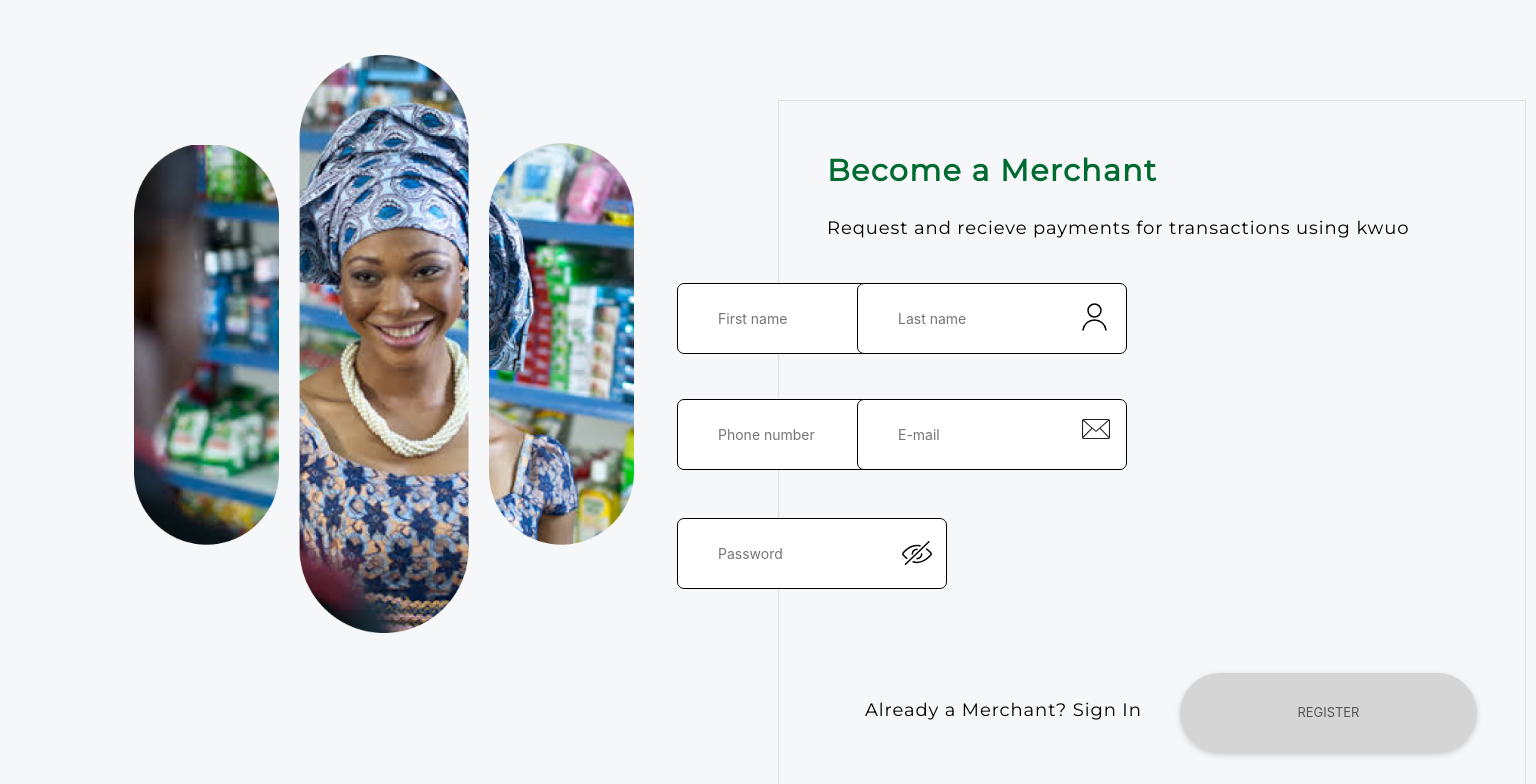
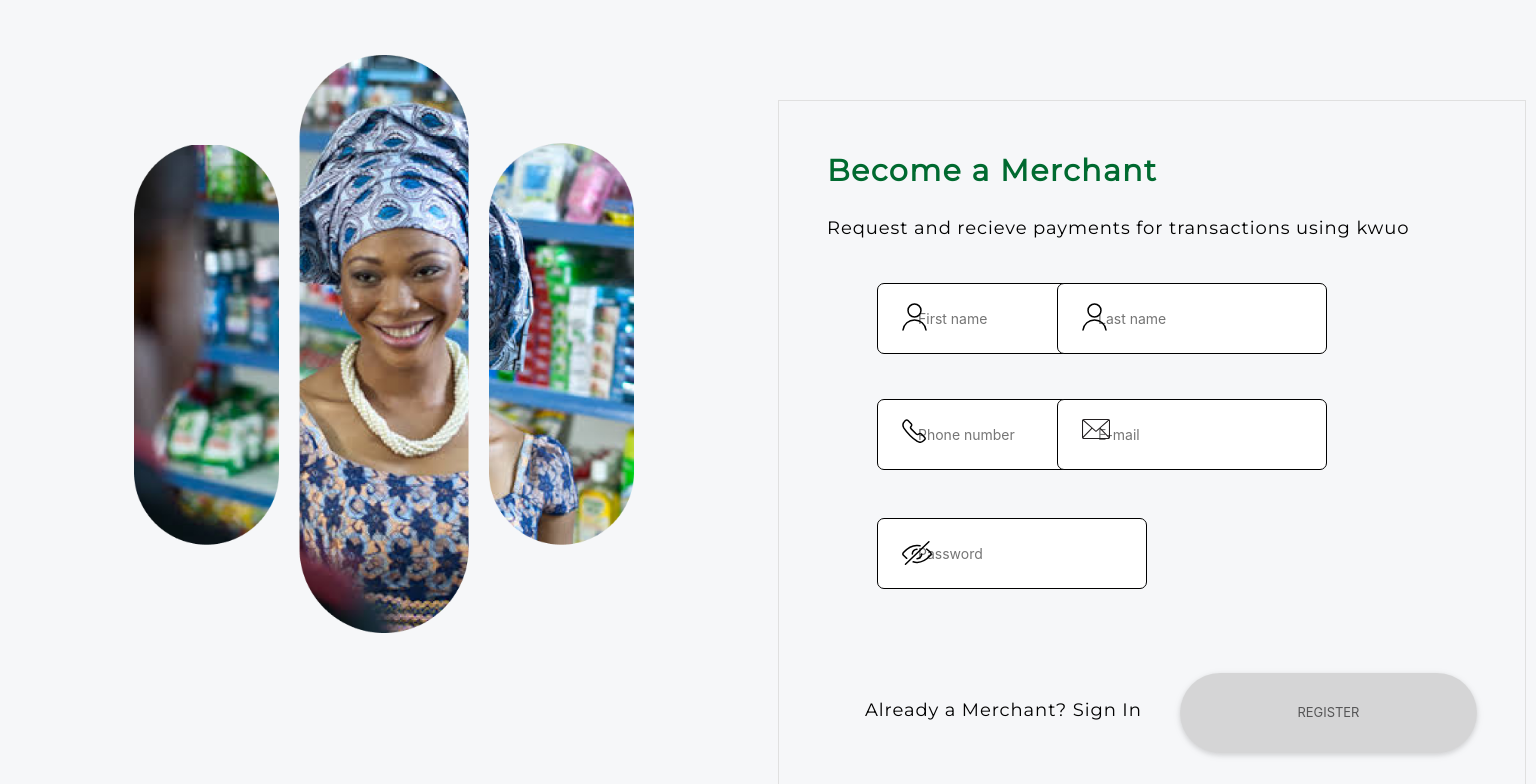
Before and after one commit to talk2coded/kwuo-merchant-app, a React (Create React App) app: page /register in a window 1536 px wide. Shown: the top 784 px of the page. Built offline with nearby package versions, Linux system fonts and the light colour scheme.

Commit message:
trynna fix reg form

```diff
--- a/package.json
+++ b/package.json
@@ -3,6 +3,8 @@
   "version": "0.1.0",
   "private": true,
   "dependencies": {
+    "@material-ui/core": "^4.11.0",
+    "@material-ui/icons": "^4.9.1",
     "@testing-library/jest-dom": "^4.2.4",
     "@testing-library/react": "^9.4.0",
     "@testing-library/user-event": "^7.2.1",
--- a/public/index.html
+++ b/public/index.html
@@ -26,6 +26,8 @@
     <!-- Material Design Bootstrap -->
     <link href="https://cdnjs.cloudflare.com/ajax/libs/mdbootstrap/4.12.0/css/mdb.min.css" rel="stylesheet">
     <link href="https://fonts.googleapis.com/icon?family=Material+Icons" rel="stylesheet">
+    <link rel="stylesheet" href="https://fonts.googleapis.com/css?family=Roboto:300,400,500,700&display=swap" />
+    <link rel="stylesheet" href="https://fonts.googleapis.com/icon?family=Material+Icons" />
 
 
     <!--
--- a/src/components/register-form/register-form.css
+++ b/src/components/register-form/register-form.css
@@ -29,7 +29,7 @@ div.reg-form{
   font-weight: normal;
   font-size: 18px;
   line-height: 22px;
-  /* identical to box height */
+
 
   letter-spacing: 0.05em;
 
@@ -53,6 +53,8 @@ div.reg-form{
     box-sizing: border-box;
     border-radius: 7px;
     padding-left: 40px;
+
+
 
   }
   .input-reg:focus{
@@ -139,3 +141,13 @@ button.reg-btn:disabled{
       }
 
   }
+
+
+
+   @media (min-width: 1500px) {
+
+    input.input-reg{
+      margin-left: 200px;
+  }
+
+    }
```
Also changed, not shown: src/components/register-form/register-form.component.jsx (+14 -0 lines), 1 other file (tests, documents, lock files or other folders).
